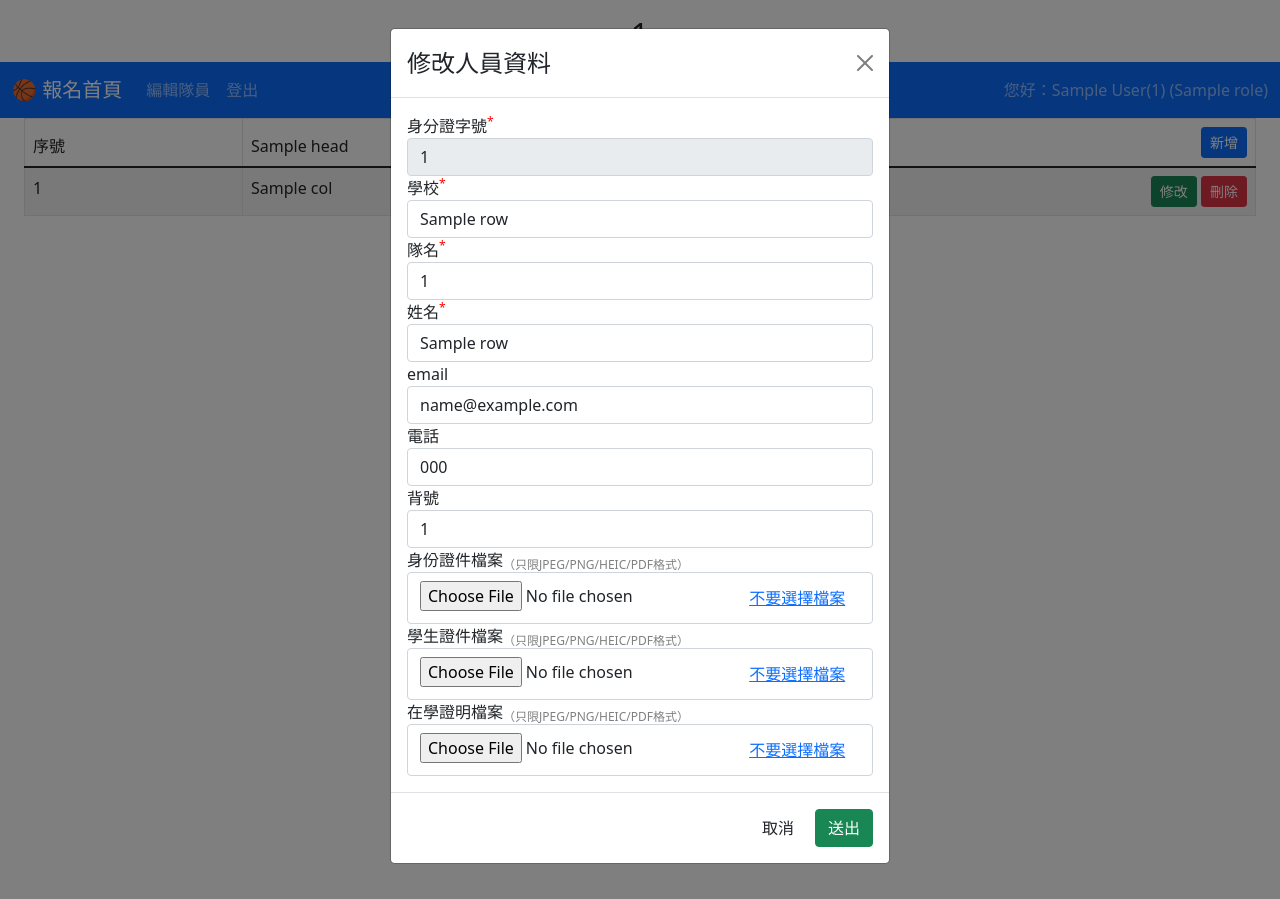
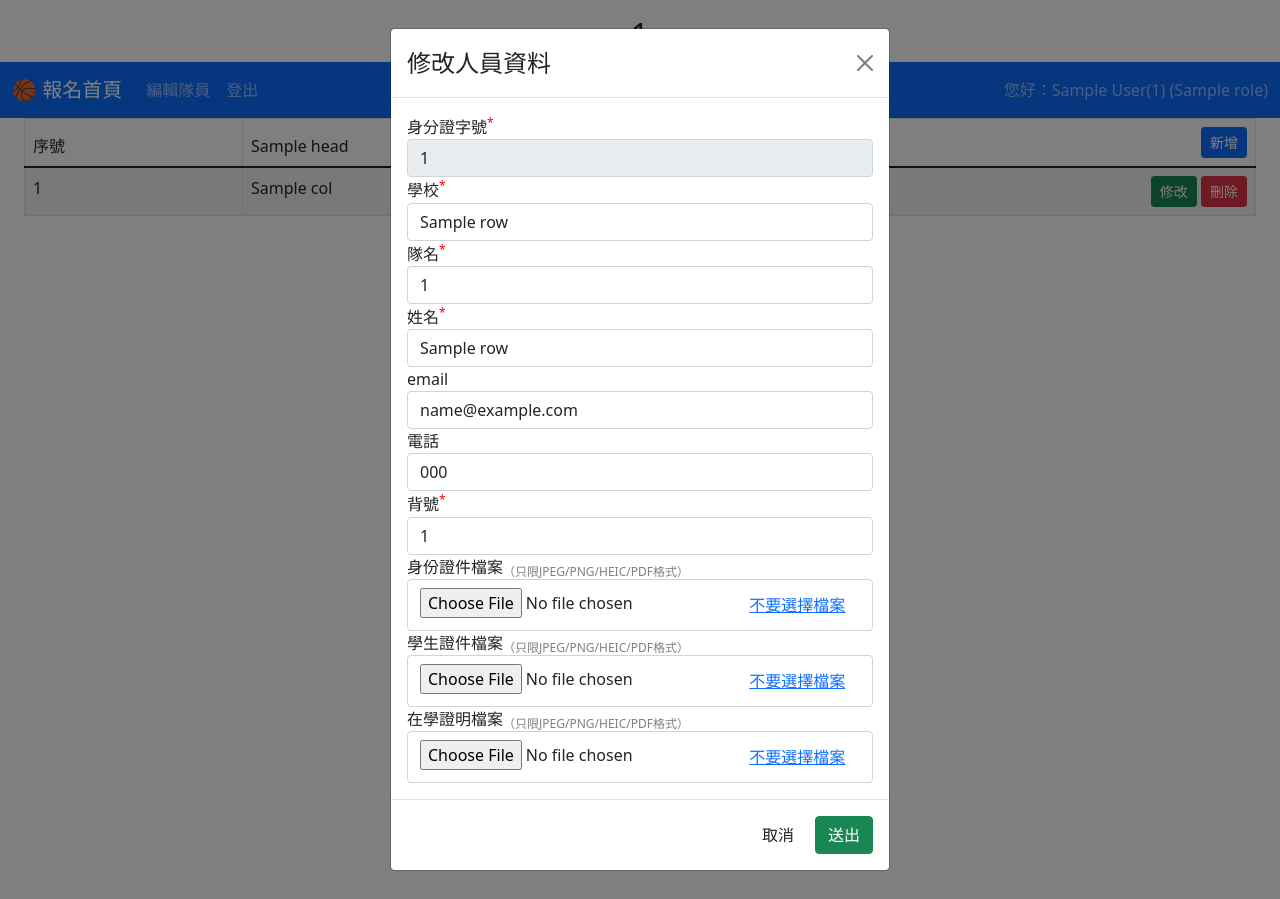
Before and after one commit to momonong/competition-registration-system, a Flask app: template templates/output5.html in a window 1280 px wide, after a click on "修改". Run offline with Flask 3, Linux system fonts and the light colour scheme; a user stored in the database is signed in; tables that the repository leaves empty hold one stand-in row (values such as "Sample post"); the template is opened without the code that fills it: most values are stand-ins (such as "Sample title", 1, 10 or a date in 2020); some libraries are stand-ins or nearby versions.

Commit message:
Add CSS to auto add "*" for required input box

```diff
--- a/templates/base.html
+++ b/templates/base.html
@@ -19,6 +19,14 @@
       input.value = input.value.toUpperCase();
     }
   </script>
+  <style>
+    .required-label::after {
+      content: "*";
+      font-size: 12px;
+      vertical-align: super;
+      color: red;
+    }
+  </style>
 
 </head>
 
--- a/templates/output5.html
+++ b/templates/output5.html
@@ -86,19 +86,19 @@
                             <form action="{{ url_for('edit_person', pid=row.pid) }}" method="post" enctype="multipart/form-data">
                                 <div class="modal-body">
                                     <div class="form-group ">
-                                        <label for="in_pid">身分證字號<font color="red"><sup>*</sup></font></label>
+                                        <label for="in_pid" class="required-label">身分證字號</label>
                                         <input type="text" pattern="^[a-zA-Z][1-2]\d{8}$" class="form-control" name="in_pid" id="in_pid" placeholder="身分證字號" value="{{row.pid}}" disabled/>
                                     </div>
                                     <div class="form-group ">
-                                        <label for="in_school">學校<font color="red"><sup>*</sup></font></label>
+                                        <label for="in_school" class="required-label">學校</label>
                                         <input type="text" class="form-control" name="in_school" id="in_school" placeholder="學校" value="{{row.school_name}}"required/>
                                     </div>
                                     <div class="form-group ">
-                                        <label for="in_teamid">隊名<font color="red"><sup>*</sup></font></label>
+                                        <label for="in_teamid" class="required-label">隊名</label>
                                         <input type="text" class="form-control" name="in_teamid" id="in_teamid" placeholder="隊名" value="{{row.team_id}}"required/>
                                     </div>
                                     <div class="form-group ">
-                                        <label for="in_name">姓名<font color="red"><sup>*</sup></font></label>
+                                        <label for="in_name" class="required-label">姓名</label>
                                         <input type="text" class="form-control" name="in_name" id="in_name" placeholder="姓名" value="{{row.student_name}}"required />
                                     </div>
                                     <div class="form-group ">
@@ -110,8 +110,8 @@
                                         <input type="number" class="form-control" name="in_phone" id="in_phone" value="{{row.phone}}" placeholder="電話" />
                                     </div>
                                     <div class="form-group ">
-                                        <label for="in_jersey">背號</label>
-                                        <input type="number" class="form-control" name="in_jersey" id="in_jersey" value="{{row.jersey_number}}" placeholder="背號" />
+                                        <label for="in_jersey " class="required-label">背號</label>
+                                        <input type="number" class="form-control" name="in_jersey" id="in_jersey" value="{{row.jersey_number}}" placeholder="背號" required/>
                                     </div>
                                     <div class="form-group ">
                                         <label for="in_file">身份證件檔案<font color="grey"><sub>（只限JPEG/PNG/HEIC/PDF格式）</sub></font></label>
@@ -229,19 +229,19 @@
                     <form action="{{url_for('add_person')}}" method="post" enctype="multipart/form-data">
                         <div class="modal-body">
                             <div class="form-group ">
-                                <label for="in_pid">身分證字號<font color="red"><sup>*</sup></font></label>
+                                <label for="in_pid" class="required-label">身分證字號</label>
                                 <input type="text" oninput="convertToUpperCase()" pattern="^[a-zA-Z][1-2]\d{8}$" class="form-control" name="in_pid" id="new_pid" placeholder="身分證字號" required/>
                             </div>
                             <div class="form-group ">
-                                <label for="in_school">學校<font color="red"><sup>*</sup></font></label>
+                                <label for="in_school" class="required-label">學校</label>
                                 <input type="text" class="form-control" name="in_school" id="in_school" placeholder="學校" required/>
                             </div>
                             <div class="form-group ">
-                                <label for="in_teamid">隊名<font color="red"><sup>*</sup></font></label>
+                                <label for="in_teamid" class="required-label">隊名</label>
                                 <input type="text" class="form-control" name="in_teamid" id="in_teamid" placeholder="隊名" required/>
                             </div>
                             <div class="form-group ">
-                                <label for="in_name">姓名<font color="red"><sup>*</sup></font></label>
+                                <label for="in_name" class="required-label">姓名</label>
                                 <input type="text" class="form-control" name="in_name" id="in_name" placeholder="姓名" required />
                             </div>
                             <div class="form-group ">
@@ -253,8 +253,8 @@
                                 <input type="number" class="form-control" name="in_phone" id="in_phone" placeholder="電話" />
                             </div>
                             <div class="form-group ">
-                                <label for="in_jersey">背號</label>
-                                <input type="number" class="form-control" name="in_jersey" id="in_jersey" placeholder="背號" />
+                                <label for="in_jersey" class="required-label">背號</label>
+                                <input type="number" class="form-control" name="in_jersey" id="in_jersey" placeholder="背號" required />
                             </div>
                             <div class="form-group">
                                 <label for="in_file">身份證件檔案<font color="grey"><sub>（只限JPEG/PNG/HEIC/PDF格式）</sub></font></label>
```
